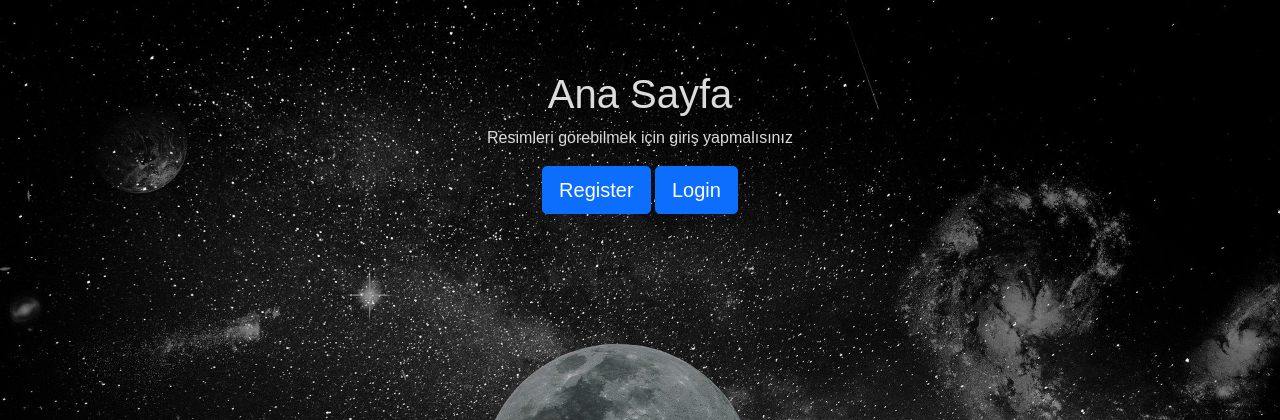
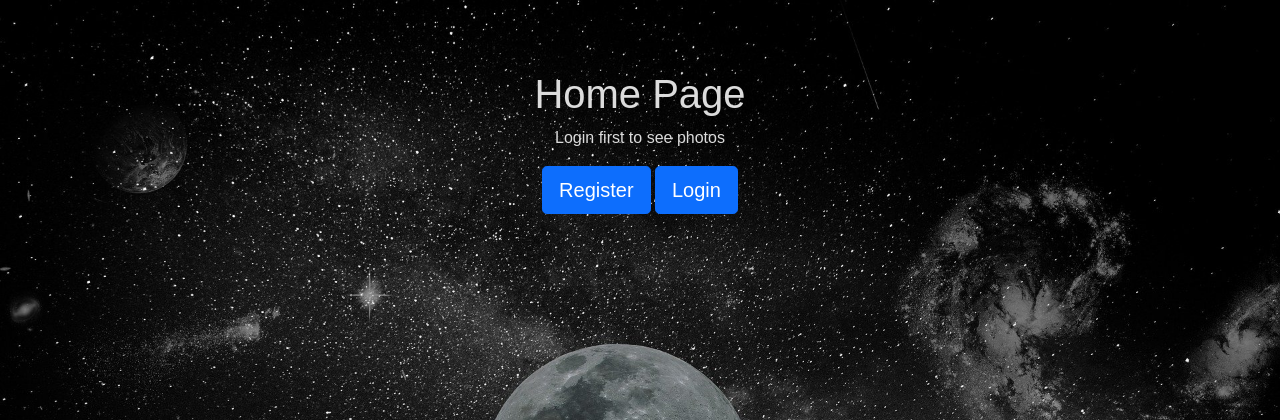
Before and after one commit to onurbyrl/Photogram, a Django app: page / in a window 1280 px wide. Shown: the top 420 px of the page. Run offline with Django 3.2, Linux system fonts and the light colour scheme.

Commit message:
translated to eng

```diff
--- a/templates/index.html
+++ b/templates/index.html
@@ -14,7 +14,7 @@
 
 {% block content %}
     <div class="main">
-        <h1>Ana Sayfa</h1>
+        <h1>Home Page</h1>
         {% if user.is_authenticated %}
             <div class="jumbotron">
                 <div class="logo">
@@ -25,7 +25,7 @@
                 <a href="{% url 'users:logout' %}"><button class="btn btn-primary">Logout</button></a>
             </div>
         {% else %}
-            <p>Resimleri görebilmek için giriş yapmalısınız</p>
+            <p>Login first to see photos</p>
             <div class="jumbotron">
                 <a href="{% url 'register' %}"><button class="btn btn-primary btn-lg">Register</button></a>
                 <a href="{% url 'users:login' %}"><button class="btn btn-primary btn-lg">Login</button></a>
```
